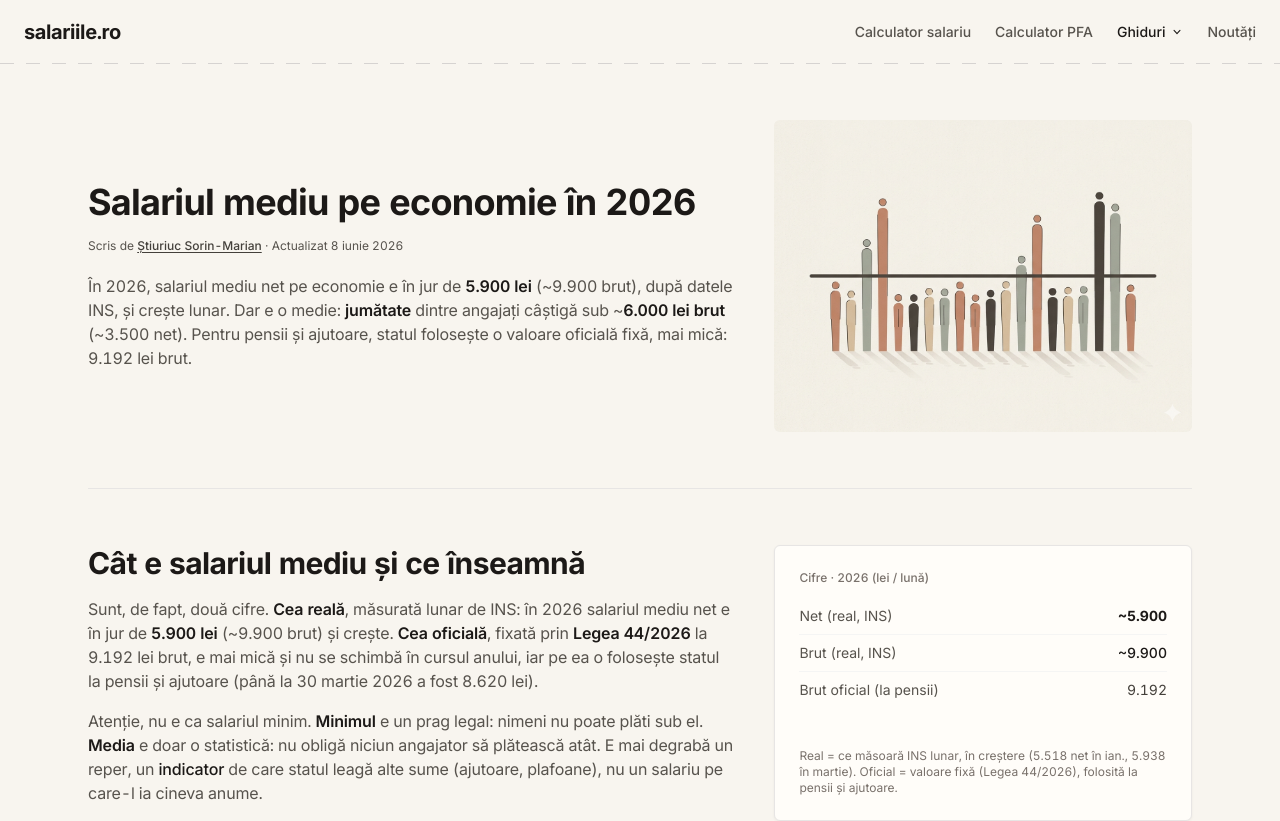
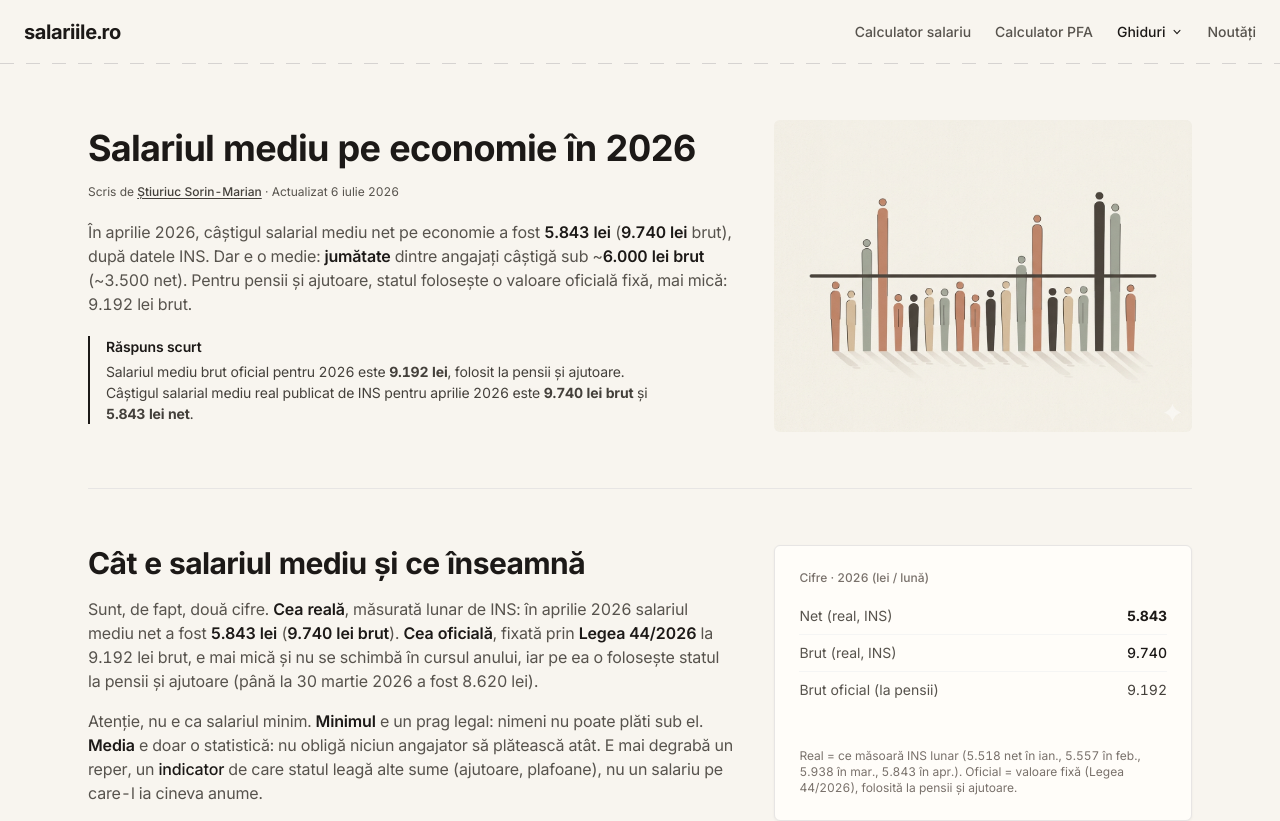
Before and after one commit to xsagul/salariile-ro, a Next.js app: page /salariu-mediu in a window 1280 px wide. Shown: the top 821 px of the page. Built offline with nearby package versions, Linux system fonts and the light colour scheme.

Commit message:
Add concise answers to key SEO pages

```diff
--- a/src/app/calculator-pfa/page.tsx
+++ b/src/app/calculator-pfa/page.tsx
@@ -109,7 +109,15 @@ export default function CalculatorPfaPage() {
                 Vezi cât plătești ca PFA în sistem real – CAS, CASS și impozit – și cât îți rămâne. Pune încasările și
                 cheltuielile, apasă Calculează.
               </p>
-              <div className="mt-4 text-xs text-stone-600">Actualizat 8 iunie 2026</div>
+              <div className="mt-5 max-w-prose border-l-2 border-stone-900 pl-4 text-sm leading-normal tracking-[-0.01em] text-stone-700">
+                <p className="font-semibold text-stone-900">Răspuns scurt</p>
+                <p className="mt-1">
+                  La PFA în sistem real, taxele pornesc de la venitul net anual: <strong>CASS 10%</strong>,{" "}
+                  <strong>CAS 25%</strong> dacă treci de plafonul de 12 salarii minime și <strong>impozit 10%</strong>{" "}
+                  după deducerea contribuțiilor.
+                </p>
+              </div>
+              <div className="mt-4 text-xs text-stone-600">Actualizat 6 iulie 2026</div>
             </div>
           </div>
         </div>
--- a/src/app/salariu-mediu/page.tsx
+++ b/src/app/salariu-mediu/page.tsx
@@ -23,7 +23,7 @@ const OG_SALARIU_MEDIU = {
 export const metadata: Metadata = {
   title: "Salariul mediu pe economie 2026: brut, net, mediană",
   description:
-    "Salariul mediu pe economie 2026: 9.192 lei brut, net estimat, salariu median, ajutor de deces, pensii și plafoane calculate după valoarea oficială.",
+    "Salariul mediu 2026: 9.192 lei brut oficial; 9.740 lei brut și 5.843 lei net în aprilie INS. Mediana, ajutor de deces și plafoane.",
   alternates: { canonical: "https://salariile.ro/salariu-mediu" },
   openGraph: ogPage({
     title: "Salariul mediu pe economie 2026: brut, net, mediană",
@@ -55,7 +55,7 @@ const ISTORIC = [
 const FAQ = [
   {
     q: "Cât este salariul mediu pe economie în 2026 (net și brut)?",
-    a: "În 2026 circulă două cifre. Cea reală, măsurată lunar de INS: netul mediu e ~5.518 lei în ianuarie și ~5.938 lei în martie, la ~9.900 lei brut, în creștere. Cea oficială, fixată prin Legea 44/2026: 9.192 lei brut (din ea rezultă ~5.377 lei net prin calcul standard), folosită la pensii și ajutoare.",
+    a: "În 2026 circulă două cifre. Cea reală, măsurată lunar de INS: în aprilie 2026, câștigul salarial mediu net a fost 5.843 lei, la 9.740 lei brut. Cea oficială, fixată prin Legea 44/2026: 9.192 lei brut (din ea rezultă ~5.377 lei net prin calcul standard), folosită la pensii și ajutoare.",
   },
   {
     q: "De ce câștig mai puțin decât salariul mediu?",
@@ -136,9 +136,9 @@ const jsonLd = {
     },
     {
       "@type": "Article",
-      headline: "Salariul mediu pe economie 2026: 9.192 lei brut, 5.377 net",
+      headline: "Salariul mediu pe economie 2026: oficial și INS",
       description:
-        "Salariul mediu brut pe economie în 2026 (Legea 44/2026): 9.192 lei brut, ~5.377 lei net. Mediana, calcul net pas cu pas, la ce se folosește, ajutor de deces, evoluție și prognoze.",
+        "Salariul mediu brut oficial în 2026 (Legea 44/2026): 9.192 lei. Câștigul salarial mediu INS aprilie 2026: 9.740 lei brut și 5.843 lei net. Mediana, ajutor de deces și plafoane.",
       author: personSchema,
       publisher: {
         "@type": "Organization",
@@ -148,7 +148,7 @@ const jsonLd = {
       image: { "@type": "ImageObject", url: "https://salariile.ro/og-salariu-mediu.jpg", width: 1200, height: 630 },
       mainEntityOfPage: "https://salariile.ro/salariu-mediu",
       datePublished: "2026-03-30",
-      dateModified: "2026-06-08",
+      dateModified: "2026-07-06",
     },
     {
       "@type": "FAQPage",
@@ -192,14 +192,22 @@ export default function SalariuMediuPage() {
             <div className="md:col-span-3">
               <h1 className="text-3xl font-bold tracking-[-0.02em] text-stone-900 sm:text-4xl">Salariul mediu pe economie în 2026</h1>
               <p className="mt-4 text-xs text-stone-600 [&_a]:font-medium [&_a]:text-stone-700 [&_a]:underline [&_a]:underline-offset-2 [&_a:hover]:text-stone-900">
-                Scris de <Link href="/despre">Știuriuc Sorin-Marian</Link> · Actualizat 8 iunie 2026
+                Scris de <Link href="/despre">Știuriuc Sorin-Marian</Link> · Actualizat 6 iulie 2026
               </p>
               <p className={`mt-5 max-w-prose text-base leading-normal tracking-[-0.01em] text-stone-600 ${strong}`}>
-                În 2026, salariul mediu net pe economie e în jur de <strong>5.900 lei</strong> (~9.900 brut), după datele
-                INS, și crește lunar. Dar e o medie: <strong>jumătate</strong> dintre angajați câștigă sub ~<strong>6.000
+                În aprilie 2026, câștigul salarial mediu net pe economie a fost <strong>5.843 lei</strong> (<strong>9.740 lei</strong> brut), după datele
+                INS. Dar e o medie: <strong>jumătate</strong> dintre angajați câștigă sub ~<strong>6.000
                 lei brut</strong> (~3.500 net). Pentru pensii și ajutoare, statul folosește o valoare oficială fixă, mai
                 mică: 9.192 lei brut.
               </p>
+              <div className="mt-5 max-w-prose border-l-2 border-stone-900 pl-4 text-sm leading-normal tracking-[-0.01em] text-stone-700">
+                <p className="font-semibold text-stone-900">Răspuns scurt</p>
+                <p className="mt-1">
+                  Salariul mediu brut oficial pentru 2026 este <strong>9.192 lei</strong>, folosit la pensii și ajutoare.
+                  Câștigul salarial mediu real publicat de INS pentru aprilie 2026 este <strong>9.740 lei brut</strong> și{" "}
+                  <strong>5.843 lei net</strong>.
+                </p>
+              </div>
             </div>
             <div className={aside}>
               <Image
@@ -223,8 +231,8 @@ export default function SalariuMediuPage() {
                 <div className={`max-w-prose ${articol}`}>
                   <h2>Cât e salariul mediu și ce înseamnă</h2>
                   <p>
-                    Sunt, de fapt, două cifre. <strong>Cea reală</strong>, măsurată lunar de INS: în 2026 salariul mediu net e
-                    în jur de <strong>5.900 lei</strong> (~9.900 brut) și crește. <strong>Cea oficială</strong>, fixată prin
+                    Sunt, de fapt, două cifre. <strong>Cea reală</strong>, măsurată lunar de INS: în aprilie 2026 salariul mediu net a fost
+                    <strong> 5.843 lei</strong> (<strong>9.740 lei brut</strong>). <strong>Cea oficială</strong>, fixată prin
                     <strong> Legea 44/2026</strong> la 9.192 lei brut, e mai mică și nu se schimbă în cursul anului, iar pe ea o
                     folosește statul la pensii și ajutoare (până la 30 martie 2026 a fost 8.620 lei).
                   </p>
@@ -243,11 +251,11 @@ export default function SalariuMediuPage() {
                     <tbody className="[&_td]:py-2">
                       <tr className="border-b border-stone-100">
                         <td className="text-left text-stone-600">Net (real, INS)</td>
-                        <td className="text-right font-bold text-stone-900">~{fmt(5900)}</td>
+                        <td className="text-right font-bold text-stone-900">{fmt(5843)}</td>
                       </tr>
                       <tr className="border-b border-stone-100">
                         <td className="text-left text-stone-600">Brut (real, INS)</td>
-                        <td className="text-right font-medium text-stone-900">~{fmt(9900)}</td>
+                        <td className="text-right font-medium text-stone-900">{fmt(9740)}</td>
                       </tr>
                       <tr>
                         <td className="text-left text-stone-600">Brut oficial (la pensii)</td>
@@ -255,7 +263,7 @@ export default function SalariuMediuPage() {
                       </tr>
                     </tbody>
                   </table>
-                  <p className="mt-auto pt-4 text-xs text-stone-500">Real = ce măsoară INS lunar, în creștere (5.518 net în ian., 5.938 în martie). Oficial = valoare fixă (Legea 44/2026), folosită la pensii și ajutoare.</p>
+                  <p className="mt-auto pt-4 text-xs text-stone-500">Real = ce măsoară INS lunar (5.518 net în ian., 5.557 în feb., 5.938 în mar., 5.843 în apr.). Oficial = valoare fixă (Legea 44/2026), folosită la pensii și ajutoare.</p>
                 </div>
               </aside>
             </div>
@@ -525,7 +533,7 @@ export default function SalariuMediuPage() {
                     <li><Link href="/">Calculator salariu net</Link></li>
                     <li><Link href="/zile-libere-2026">Zile libere și lucrătoare 2026</Link></li>
                   </ul>
-                  <p className="mt-auto pt-6 text-xs text-stone-500">Ultima actualizare: 8 iunie 2026.</p>
+                  <p className="mt-auto pt-6 text-xs text-stone-500">Ultima actualizare: 6 iulie 2026.</p>
                 </div>
               </aside>
             </div>
--- a/src/app/salariu-minim/page.tsx
+++ b/src/app/salariu-minim/page.tsx
@@ -175,7 +175,7 @@ const jsonLd = {
       image: { "@type": "ImageObject", url: "https://salariile.ro/og-salariu-minim.jpg", width: 1200, height: 630 },
       mainEntityOfPage: "https://salariile.ro/salariu-minim",
       datePublished: "2026-04-27",
-      dateModified: "2026-07-01",
+      dateModified: "2026-07-06",
     },
     {
       "@type": "FAQPage",
@@ -220,13 +220,20 @@ export default function SalariuMinimPage() {
             <div className="md:col-span-3">
               <h1 className="text-3xl font-bold tracking-[-0.02em] text-stone-900 sm:text-4xl">Salariul minim în 2026</h1>
               <p className="mt-4 text-xs text-stone-600 [&_a]:font-medium [&_a]:text-stone-700 [&_a]:underline [&_a]:underline-offset-2 [&_a:hover]:text-stone-900">
-                Scris de <Link href="/despre">Știuriuc Sorin-Marian</Link> · Actualizat 1 iulie 2026
+                Scris de <Link href="/despre">Știuriuc Sorin-Marian</Link> · Actualizat 6 iulie 2026
               </p>
               <p className={`mt-5 max-w-prose text-base leading-normal tracking-[-0.01em] text-stone-600 ${strong}`}>
                 Din 1 iulie 2026, salariul minim brut este <strong>4.325 lei</strong>, adică <strong>2.699 lei</strong>{" "}
                 net, în mână. (Până la 1 iulie a fost 4.050 lei, cu 2.574 net.) Mai jos vezi ce reține statul, cât costă
                 firma și de ce netul a crescut mai puțin decât brutul.
               </p>
+              <div className="mt-5 max-w-prose border-l-2 border-stone-900 pl-4 text-sm leading-normal tracking-[-0.01em] text-stone-700">
+                <p className="font-semibold text-stone-900">Răspuns scurt</p>
+                <p className="mt-1">
+                  Salariul minim brut este <strong>4.325 lei</strong> din 1 iulie 2026. Netul standard este{" "}
+                  <strong>2.699 lei</strong>, iar costul total al angajatorului este <strong>4.418 lei</strong> cu CAM 2,25%.
+                </p>
+              </div>
             </div>
             <div className={aside}>
               <Image
--- a/src/app/zile-libere-2026/page.tsx
+++ b/src/app/zile-libere-2026/page.tsx
@@ -145,7 +145,7 @@ const jsonLd = {
       image: { "@type": "ImageObject", url: "https://salariile.ro/og-image.png", width: 1200, height: 630 },
       mainEntityOfPage: "https://salariile.ro/zile-libere-2026",
       datePublished: "2026-05-19",
-      dateModified: "2026-07-02",
+      dateModified: "2026-07-06",
     },
     {
       "@type": "FAQPage",
@@ -185,12 +185,19 @@ export default function ZileLibere2026Page() {
             <p className="text-xs font-medium uppercase tracking-wide text-stone-500">Calendar 2026</p>
             <h1 className="mt-2 text-3xl font-bold tracking-[-0.02em] text-stone-900 sm:text-4xl">Zile libere 2026</h1>
             <p className="mt-3 text-xs text-stone-600 [&_a]:font-medium [&_a]:text-stone-700 [&_a]:underline [&_a]:underline-offset-2 [&_a:hover]:text-stone-900">
-              Scris de <Link href="/despre">Știuriuc Sorin-Marian</Link> · Actualizat 2 iulie 2026
+              Scris de <Link href="/despre">Știuriuc Sorin-Marian</Link> · Actualizat 6 iulie 2026
             </p>
             <p className="mt-5 text-base leading-normal tracking-[-0.01em] text-stone-600">
               Calendarul complet al zilelor libere legale din România în 2026: sărbătorile (Codul Muncii art. 139),
               zilele lucrătoare lună de lună și punțile prin care îți faci minivacanțe.
             </p>
+            <div className="mt-5 border-l-2 border-stone-900 pl-4 text-sm leading-normal tracking-[-0.01em] text-stone-700">
+              <p className="font-semibold text-stone-900">Răspuns scurt</p>
+              <p className="mt-1">
+                În 2026 sunt <strong>250 zile lucrătoare</strong>, <strong>2.000 ore de lucru</strong> la normă standard și{" "}
+                <strong>17 sărbători legale</strong>, dintre care 11 pică în zile lucrătoare.
+              </p>
+            </div>
           </div>
 
           {/* STAT-CARDURI */}
--- a/src/lib/seo.ts
+++ b/src/lib/seo.ts
@@ -62,12 +62,12 @@ export const PAGE_LAST_MODIFIED: Record<string, Date> = {
   // zilnic. Paginile de calculator folosesc aceeași dată fiscală, fiindcă
   // rezultatele și textele lor se raportează la regimul intrat în vigoare atunci.
   "/": new Date("2026-07-01T00:00:00.000Z"),
-  "/salariu-minim": new Date("2026-07-01T00:00:00.000Z"),
-  "/calculator-pfa": new Date("2026-06-08T00:00:00.000Z"),
-  "/salariu-mediu": new Date("2026-06-08T00:00:00.000Z"),
+  "/salariu-minim": new Date("2026-07-06T00:00:00.000Z"),
+  "/calculator-pfa": new Date("2026-07-06T00:00:00.000Z"),
+  "/salariu-mediu": new Date("2026-07-06T00:00:00.000Z"),
   "/metodologie": new Date("2026-07-01T00:00:00.000Z"),
   "/deducere-personala-2026": new Date("2026-07-06T00:00:00.000Z"),
-  "/zile-libere-2026": new Date("2026-07-02T00:00:00.000Z"),
+  "/zile-libere-2026": new Date("2026-07-06T00:00:00.000Z"),
   "/zile-lucratoare-2026": new Date("2026-07-06T00:00:00.000Z"),
   "/fluturas-salariu": new Date("2026-07-02T00:00:00.000Z"),
   "/widget": new Date("2026-07-05T00:00:00.000Z"),
```
